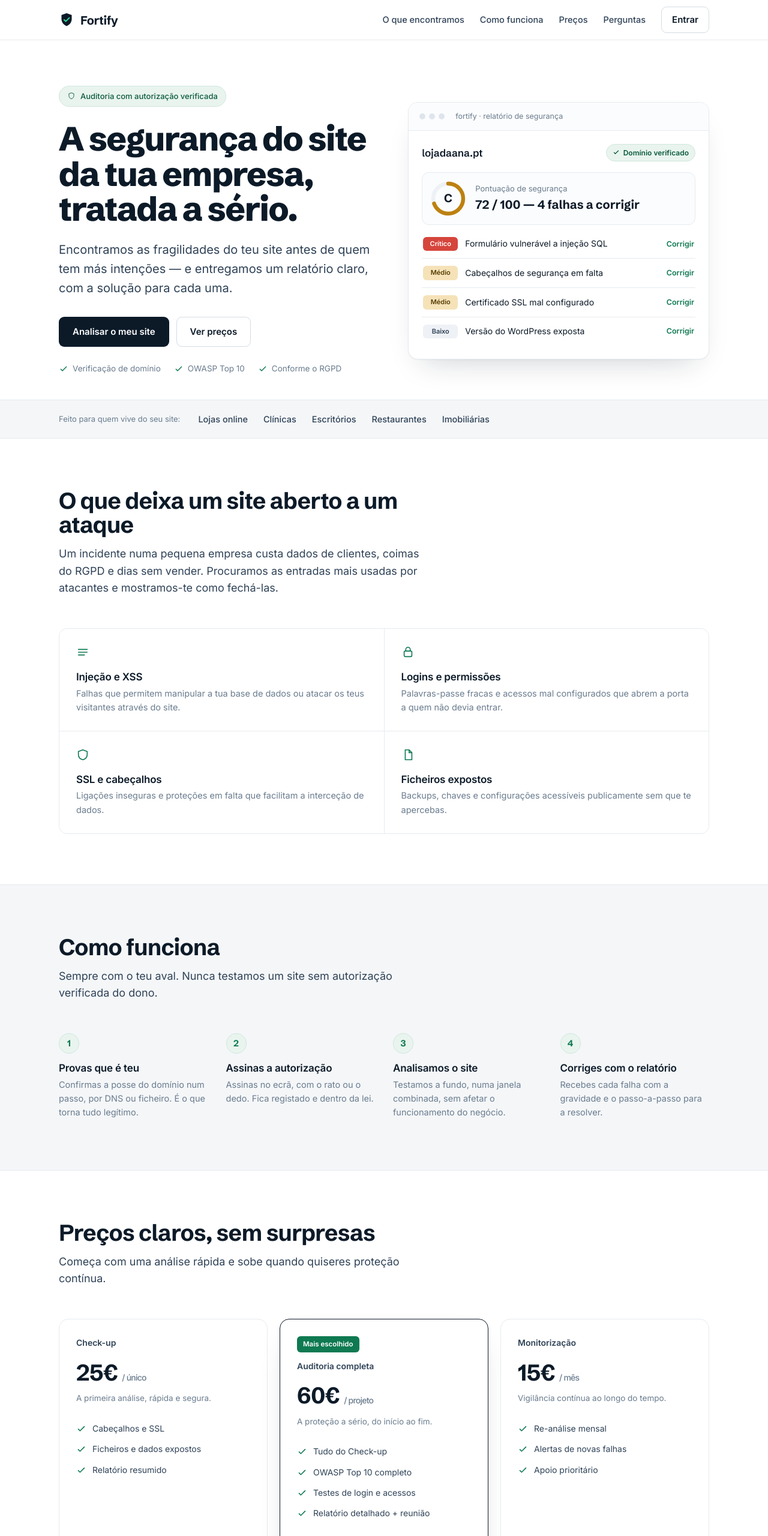
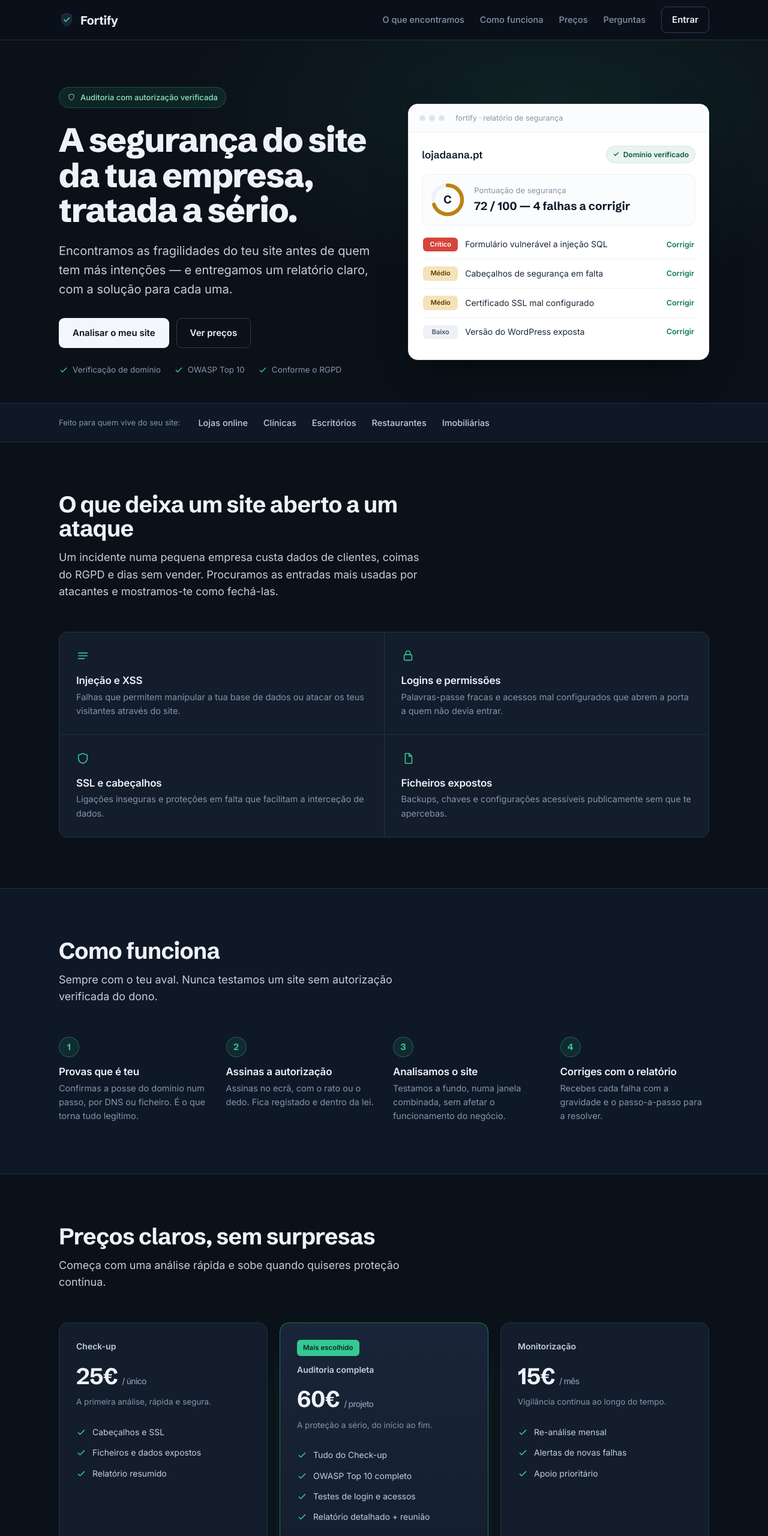
Before and after one commit to Waze7123/ChestCounter, a plain HTML site: page site/index.html in a window 1280 px wide. Shown: the top 2560 px of the page at 60% size. Drawn offline with Linux system fonts and the light colour scheme.

Commit message:
Paleta escura profissional no site e na plataforma
Co-Authored-By: Claude Opus 5.5 <noreply@anthropic.com>
Claude-Session: https://claude.ai/code/session_01R4TcCSvrzG9bGLNudYryxQ

```diff
--- a/site/index.html
+++ b/site/index.html
@@ -10,144 +10,131 @@
 <link href="https://fonts.googleapis.com/css2?family=Schibsted+Grotesk:wght@400;500;600;700;800&family=Inter:wght@400;450;500;600&display=swap" rel="stylesheet">
 <style>
   :root{
-    --paper:#ffffff; --bg:#f4f6f8; --ink:#0c1a28; --ink-soft:#2f4257; --muted:#6a7c8e;
-    --line:#e6ebf0; --line-strong:#d4dce4;
-    --accent:#0f7a52; --accent-ink:#0a5a3d; --accent-wash:#e9f4ef;
-    --danger:#d6453c; --warn:#bd8111;
+    --bg:#0b1119; --bg-elev:#0f1826; --surface:#131d2c; --surface-2:#192538;
+    --line:#22304a; --line-strong:#2d3c59;
+    --ink:#eef2f8; --soft:#c3cedd; --muted:#8495ac;
+    --accent:#35c892; --accent-soft:#8fe6c4; --accent-ink:#052a1d; --accent-wash:rgba(53,200,146,.10);
+    --danger:#ef7468; --warn:#e0b055;
     --maxw:1140px;
   }
   *{box-sizing:border-box;margin:0;padding:0}
   html{scroll-behavior:smooth}
-  body{background:var(--paper);color:var(--ink);font-family:"Inter",system-ui,sans-serif;line-height:1.6;-webkit-font-smoothing:antialiased;font-feature-settings:"cv05","ss01"}
+  body{background:var(--bg);color:var(--ink);font-family:"Inter",system-ui,sans-serif;line-height:1.6;-webkit-font-smoothing:antialiased;font-feature-settings:"cv05","ss01"}
   a{color:inherit;text-decoration:none}
   .wrap{max-width:var(--maxw);margin:0 auto;padding:0 28px}
   h1,h2,h3,.wm{font-family:"Schibsted Grotesk",system-ui,sans-serif;letter-spacing:-.02em;font-weight:700;line-height:1.05;color:var(--ink)}
-  .btn{display:inline-flex;align-items:center;justify-content:center;gap:8px;font-family:"Inter";font-weight:600;font-size:15px;padding:12px 22px;border-radius:9px;border:1px solid transparent;cursor:pointer;transition:background .14s,border-color .14s,color .14s}
+  .btn{display:inline-flex;align-items:center;justify-content:center;gap:8px;font-family:"Inter";font-weight:600;font-size:15px;padding:12px 22px;border-radius:9px;border:1px solid transparent;cursor:pointer;transition:background .14s,border-color .14s,color .14s,transform .14s}
   .btn:focus-visible{outline:2.5px solid var(--accent);outline-offset:2px}
-  .btn-primary{background:var(--ink);color:#fff}
-  .btn-primary:hover{background:#17293a}
-  .btn-outline{background:#fff;color:var(--ink);border-color:var(--line-strong)}
-  .btn-outline:hover{border-color:var(--ink);}
+  .btn-primary{background:#f3f6fa;color:#0b1119}
+  .btn-primary:hover{background:#fff;transform:translateY(-1px)}
+  .btn-outline{background:transparent;color:var(--ink);border-color:var(--line-strong)}
+  .btn-outline:hover{border-color:var(--accent);color:var(--accent)}
 
-  /* NAV */
-  header{position:sticky;top:0;z-index:50;background:rgba(255,255,255,.85);backdrop-filter:saturate(1.3) blur(10px);border-bottom:1px solid var(--line)}
+  header{position:sticky;top:0;z-index:50;background:rgba(11,17,25,.78);backdrop-filter:saturate(1.3) blur(12px);border-bottom:1px solid var(--line)}
   nav{display:flex;align-items:center;justify-content:space-between;height:66px}
   .wm{display:flex;align-items:center;gap:10px;font-size:20px;font-weight:700}
   .wm svg{display:block}
   .nav-r{display:flex;align-items:center;gap:26px}
-  .nav-r a.nl{color:var(--ink-soft);font-size:14.5px;font-weight:500}
+  .nav-r a.nl{color:var(--muted);font-size:14.5px;font-weight:500}
   .nav-r a.nl:hover{color:var(--ink)}
   @media(max-width:840px){.nav-r a.nl{display:none}}
 
-  /* HERO */
-  .hero{padding:76px 0 40px}
-  .hero-grid{display:grid;grid-template-columns:1.02fr .98fr;gap:60px;align-items:center}
+  .hero{padding:78px 0 44px;position:relative}
+  .hero::before{content:"";position:absolute;inset:0;background:radial-gradient(900px 420px at 72% 18%,rgba(53,200,146,.09),transparent 70%);pointer-events:none}
+  .hero-grid{position:relative;display:grid;grid-template-columns:1.02fr .98fr;gap:60px;align-items:center}
   @media(max-width:920px){.hero-grid{grid-template-columns:1fr;gap:46px}}
-  .pill{display:inline-flex;align-items:center;gap:8px;font-size:13px;font-weight:500;color:var(--accent-ink);background:var(--accent-wash);border:1px solid #cfe7dc;padding:6px 13px;border-radius:999px;margin-bottom:24px}
+  .pill{display:inline-flex;align-items:center;gap:8px;font-size:13px;font-weight:500;color:var(--accent-soft);background:var(--accent-wash);border:1px solid rgba(53,200,146,.28);padding:6px 13px;border-radius:999px;margin-bottom:24px}
   .pill svg{display:block}
   h1{font-size:clamp(36px,5.4vw,56px);font-weight:800;letter-spacing:-.03em}
-  .hero .sub{color:var(--ink-soft);font-size:clamp(17px,2vw,20px);margin:22px 0 32px;max-width:31em}
+  .hero .sub{color:var(--soft);font-size:clamp(17px,2vw,20px);margin:22px 0 32px;max-width:31em}
   .cta-row{display:flex;gap:12px;flex-wrap:wrap;align-items:center}
   .microtrust{margin-top:26px;display:flex;gap:22px;flex-wrap:wrap;color:var(--muted);font-size:13.5px}
   .microtrust span{display:inline-flex;align-items:center;gap:7px}
   .microtrust .c{color:var(--accent)}
 
-  /* REPORT MOCK */
-  .mock{background:var(--paper);border:1px solid var(--line);border-radius:16px;box-shadow:0 1px 2px rgba(12,26,40,.04),0 24px 48px -24px rgba(12,26,40,.22);overflow:hidden}
-  .mock-top{display:flex;align-items:center;gap:8px;padding:13px 18px;border-bottom:1px solid var(--line);background:#fbfcfd}
+  /* REPORT MOCK — cartão claro (parece um screenshot real) */
+  .mock{background:#ffffff;border:1px solid #e6ebf0;border-radius:16px;box-shadow:0 30px 60px -24px rgba(0,0,0,.55);overflow:hidden}
+  .mock-top{display:flex;align-items:center;gap:8px;padding:13px 18px;border-bottom:1px solid #eef1f5;background:#fbfcfd}
   .mock-top .dots{display:flex;gap:6px}
   .mock-top .dots i{width:10px;height:10px;border-radius:50%;background:#dfe5ec;display:block}
-  .mock-top .u{margin-left:10px;font-size:12.5px;color:var(--muted);font-family:"Inter"}
+  .mock-top .u{margin-left:10px;font-size:12.5px;color:#8696a7}
   .mock-body{padding:22px}
   .mock-head{display:flex;align-items:center;justify-content:space-between;margin-bottom:18px}
-  .mock-head .d{font-family:"Schibsted Grotesk";font-weight:600;font-size:17px}
-  .chip-ok{display:inline-flex;align-items:center;gap:6px;font-size:12px;font-weight:600;color:var(--accent-ink);background:var(--accent-wash);border:1px solid #cfe7dc;padding:4px 10px;border-radius:999px}
-  .grade{display:flex;align-items:center;gap:16px;padding:14px;border:1px solid var(--line);border-radius:12px;margin-bottom:8px;background:#fbfcfd}
-  .ring{width:58px;height:58px;flex:0 0 auto}
-  .grade .gt{font-size:13px;color:var(--muted)}
-  .grade .gn{font-family:"Schibsted Grotesk";font-weight:700;font-size:20px;color:var(--ink)}
-  .rrow{display:flex;align-items:center;gap:12px;padding:12px 2px;border-bottom:1px solid var(--line)}
+  .mock-head .d{font-family:"Schibsted Grotesk";font-weight:600;font-size:17px;color:#0c1a28}
+  .chip-ok{display:inline-flex;align-items:center;gap:6px;font-size:12px;font-weight:600;color:#0a5a3d;background:#e9f4ef;border:1px solid #cfe7dc;padding:4px 10px;border-radius:999px}
+  .grade{display:flex;align-items:center;gap:16px;padding:14px;border:1px solid #eef1f5;border-radius:12px;margin-bottom:8px;background:#fbfcfd}
+  .ring{width:56px;height:56px;flex:0 0 auto}
+  .grade .gt{font-size:13px;color:#8696a7}
+  .grade .gn{font-family:"Schibsted Grotesk";font-weight:700;font-size:19px;color:#0c1a28}
+  .rrow{display:flex;align-items:center;gap:12px;padding:12px 2px;border-bottom:1px solid #eef1f5}
   .rrow:last-child{border-bottom:none}
   .sev{font-size:11px;font-weight:700;padding:3px 8px;border-radius:6px;flex:0 0 auto;min-width:58px;text-align:center}
-  .sev.h{color:#fff;background:var(--danger)}
+  .sev.h{color:#fff;background:#d6453c}
   .sev.m{color:#5a3f05;background:#f5e2b8}
-  .sev.l{color:var(--ink-soft);background:#eef1f5}
-  .rrow .rt{flex:1;font-size:14px}
-  .rrow .fix{font-size:12.5px;color:var(--accent);font-weight:600}
+  .sev.l{color:#44546a;background:#eef1f5}
+  .rrow .rt{flex:1;font-size:14px;color:#1b2a3b}
+  .rrow .fix{font-size:12.5px;color:#0f7a52;font-weight:600}
 
-  /* INDUSTRIES STRIP */
-  .strip{border-top:1px solid var(--line);border-bottom:1px solid var(--line);background:var(--bg)}
+  .strip{border-top:1px solid var(--line);border-bottom:1px solid var(--line);background:var(--bg-elev)}
   .strip .wrap{display:flex;align-items:center;gap:30px;flex-wrap:wrap;padding:20px 28px}
   .strip .lbl{font-size:13px;color:var(--muted)}
-  .strip .items{display:flex;gap:26px;flex-wrap:wrap;color:var(--ink-soft);font-weight:500;font-size:14.5px}
-  .strip .items span{display:inline-flex;align-items:center;gap:8px}
+  .strip .items{display:flex;gap:26px;flex-wrap:wrap;color:var(--soft);font-weight:500;font-size:14.5px}
 
-  /* SECTIONS */
   section{padding:84px 0}
   h2{font-size:clamp(27px,3.6vw,38px);font-weight:700;max-width:16em}
-  .lede{color:var(--ink-soft);font-size:18px;margin-top:14px;max-width:34em}
+  .lede{color:var(--soft);font-size:18px;margin-top:14px;max-width:34em}
 
-  /* THREATS */
   .tg{margin-top:52px;display:grid;grid-template-columns:repeat(2,1fr);gap:1px;background:var(--line);border:1px solid var(--line);border-radius:14px;overflow:hidden}
   @media(max-width:720px){.tg{grid-template-columns:1fr}}
-  .tcell{background:var(--paper);padding:28px}
+  .tcell{background:var(--surface);padding:28px}
   .tcell .ic{color:var(--accent);margin-bottom:14px}
   .tcell h3{font-size:17px;font-weight:600;font-family:"Inter";letter-spacing:-.01em;margin-bottom:6px}
   .tcell p{color:var(--muted);font-size:14.5px}
 
-  /* HOW */
-  .how{background:var(--bg);border-top:1px solid var(--line);border-bottom:1px solid var(--line)}
+  .how{background:var(--bg-elev);border-top:1px solid var(--line);border-bottom:1px solid var(--line)}
   .hsteps{margin-top:52px;display:grid;grid-template-columns:repeat(4,1fr);gap:30px}
   @media(max-width:880px){.hsteps{grid-template-columns:1fr 1fr}}
   @media(max-width:520px){.hsteps{grid-template-columns:1fr}}
-  .hstep{position:relative}
-  .hstep .n{font-family:"Schibsted Grotesk";font-weight:700;font-size:15px;color:var(--accent);border:1.5px solid #cfe7dc;background:var(--accent-wash);width:34px;height:34px;border-radius:50%;display:flex;align-items:center;justify-content:center;margin-bottom:16px}
+  .hstep .n{font-family:"Schibsted Grotesk";font-weight:700;font-size:15px;color:var(--accent);border:1.5px solid rgba(53,200,146,.35);background:var(--accent-wash);width:34px;height:34px;border-radius:50%;display:flex;align-items:center;justify-content:center;margin-bottom:16px}
   .hstep h3{font-size:17px;font-weight:600;font-family:"Inter";letter-spacing:-.01em;margin-bottom:6px}
   .hstep p{color:var(--muted);font-size:14.5px}
 
-  /* PRICING */
   .pg{margin-top:52px;display:grid;grid-template-columns:repeat(3,1fr);gap:20px;align-items:stretch}
   @media(max-width:880px){.pg{grid-template-columns:1fr}}
-  .pc{display:flex;flex-direction:column;background:var(--paper);border:1px solid var(--line);border-radius:16px;padding:28px}
-  .pc.hl{border-color:var(--ink);box-shadow:0 20px 50px -28px rgba(12,26,40,.3)}
-  .pc .nm{font-size:14px;font-weight:600;color:var(--ink-soft)}
-  .pc .pr{font-family:"Schibsted Grotesk";font-weight:700;font-size:38px;margin:8px 0 2px;letter-spacing:-.02em}
+  .pc{display:flex;flex-direction:column;background:var(--surface);border:1px solid var(--line);border-radius:16px;padding:28px}
+  .pc.hl{background:linear-gradient(180deg,var(--surface-2),var(--surface));border-color:rgba(53,200,146,.45);box-shadow:0 24px 60px -34px rgba(53,200,146,.35)}
+  .pc .nm{font-size:14px;font-weight:600;color:var(--soft)}
+  .pc .pr{font-family:"Schibsted Grotesk";font-weight:700;font-size:38px;margin:8px 0 2px;letter-spacing:-.02em;color:var(--ink)}
   .pc .pr small{font-family:"Inter";font-size:14px;color:var(--muted);font-weight:500}
   .pc .desc{color:var(--muted);font-size:13.5px;margin-bottom:18px}
-  .pc .tag{align-self:flex-start;font-size:11.5px;font-weight:700;color:#fff;background:var(--accent);padding:4px 10px;border-radius:6px;margin-bottom:12px}
+  .pc .tag{align-self:flex-start;font-size:11.5px;font-weight:700;color:var(--accent-ink);background:var(--accent);padding:4px 10px;border-radius:6px;margin-bottom:12px}
   .pc ul{list-style:none;margin:4px 0 24px;flex:1}
-  .pc li{display:flex;gap:10px;align-items:flex-start;padding:6px 0;color:var(--ink-soft);font-size:14px}
+  .pc li{display:flex;gap:10px;align-items:flex-start;padding:6px 0;color:var(--soft);font-size:14px}
   .pc li svg{flex:0 0 auto;margin-top:3px;color:var(--accent)}
   .note{color:var(--muted);font-size:13px;margin-top:18px}
 
-  /* GUARANTEE */
-  .guar{display:grid;grid-template-columns:auto 1fr;gap:24px;align-items:center;border:1px solid var(--line);border-radius:16px;padding:32px;background:linear-gradient(180deg,#fff,#fbfcfd)}
+  .guar{display:grid;grid-template-columns:auto 1fr;gap:24px;align-items:center;border:1px solid var(--line);border-radius:16px;padding:32px;background:var(--surface)}
   @media(max-width:600px){.guar{grid-template-columns:1fr}}
   .guar h3{font-size:22px}
-  .guar p{color:var(--ink-soft);margin-top:9px;font-size:15.5px;max-width:46em}
+  .guar p{color:var(--soft);margin-top:9px;font-size:15.5px;max-width:46em}
 
-  /* FAQ */
   .faq{margin-top:40px;border-top:1px solid var(--line)}
   details{border-bottom:1px solid var(--line)}
-  summary{list-style:none;cursor:pointer;padding:20px 0;font-weight:600;font-size:17px;font-family:"Inter";display:flex;justify-content:space-between;align-items:center;gap:16px}
+  summary{list-style:none;cursor:pointer;padding:20px 0;font-weight:600;font-size:17px;font-family:"Inter";display:flex;justify-content:space-between;align-items:center;gap:16px;color:var(--ink)}
   summary::-webkit-details-marker{display:none}
   summary .pm{color:var(--muted);transition:transform .2s;flex:0 0 auto}
   details[open] summary .pm{transform:rotate(45deg)}
-  details p{color:var(--ink-soft);padding:0 0 20px;font-size:15px;max-width:52em}
+  details p{color:var(--soft);padding:0 0 20px;font-size:15px;max-width:52em}
 
-  /* FINAL */
-  .final{text-align:center;background:var(--ink);color:#fff;border-radius:20px;padding:60px 28px;margin:0 28px}
-  .final h2{color:#fff;margin:0 auto;max-width:15em}
-  .final p{color:#aebccb;font-size:18px;margin:14px auto 28px;max-width:34em}
-  .final .btn-primary{background:#fff;color:var(--ink)}
-  .final .btn-primary:hover{background:#eef1f4}
+  .final{text-align:center;background:linear-gradient(180deg,var(--surface-2),var(--surface));border:1px solid var(--line-strong);border-radius:20px;padding:60px 28px;margin:0 28px}
+  .final h2{margin:0 auto;max-width:15em}
+  .final p{color:var(--soft);font-size:18px;margin:14px auto 28px;max-width:34em}
 
-  /* FOOTER */
   footer{padding:46px 0 40px}
   .fcols{display:flex;justify-content:space-between;gap:30px;flex-wrap:wrap;border-top:1px solid var(--line);padding-top:30px}
   .fcols .fb{max-width:22em}
   .fcols p{color:var(--muted);font-size:14px;margin-top:10px}
-  .fcols .lbl{font-size:12.5px;text-transform:none;color:var(--ink);font-weight:600;margin-bottom:10px}
+  .fcols .lbl{font-size:12.5px;color:var(--ink);font-weight:600;margin-bottom:10px}
   .fcols a{display:block;color:var(--muted);font-size:14px;padding:3px 0}
   .fcols a:hover{color:var(--ink)}
   .copyright{color:var(--muted);font-size:13px;margin-top:30px}
@@ -159,7 +146,7 @@
   <div class="wrap">
     <nav>
       <a class="wm" href="#top">
-        <svg width="26" height="26" viewBox="0 0 32 32" fill="none"><path d="M16 2.5l10.5 3.8v8.3c0 6.8-4.4 11.9-10.5 14.2C9.9 26.5 5.5 21.4 5.5 14.6V6.3L16 2.5z" fill="#0c1a28"/><path d="M11 16l3.3 3.3L21.5 12" stroke="#2fe39a" stroke-width="2.2" stroke-linecap="round" stroke-linejoin="round"/></svg>
+        <svg width="26" height="26" viewBox="0 0 32 32" fill="none"><path d="M16 2.5l10.5 3.8v8.3c0 6.8-4.4 11.9-10.5 14.2C9.9 26.5 5.5 21.4 5.5 14.6V6.3L16 2.5z" fill="#192538" stroke="#2d3c59" stroke-width="1"/><path d="M11 16l3.3 3.3L21.5 12" stroke="#35c892" stroke-width="2.2" stroke-linecap="round" stroke-linejoin="round"/></svg>
         Fortify
       </a>
       <div class="nav-r">
@@ -176,7 +163,7 @@
 <div id="top" class="hero">
   <div class="wrap hero-grid">
     <div>
-      <span class="pill"><svg width="14" height="14" viewBox="0 0 24 24" fill="none"><path d="M12 3l7 2.5v5.5c0 4.5-3 8-7 9.2-4-1.2-7-4.7-7-9.2V5.5L12 3z" stroke="#0a5a3d" stroke-width="1.6" stroke-linejoin="round"/></svg> Auditoria com autorização verificada</span>
+      <span class="pill"><svg width="14" height="14" viewBox="0 0 24 24" fill="none"><path d="M12 3l7 2.5v5.5c0 4.5-3 8-7 9.2-4-1.2-7-4.7-7-9.2V5.5L12 3z" stroke="#8fe6c4" stroke-width="1.6" stroke-linejoin="round"/></svg> Auditoria com autorização verificada</span>
       <h1>A segurança do site da tua empresa, tratada a sério.</h1>
       <p class="sub">Encontramos as fragilidades do teu site antes de quem tem más intenções — e entregamos um relatório claro, com a solução para cada uma.</p>
       <div class="cta-row">
@@ -293,7 +280,7 @@
 <section>
   <div class="wrap">
     <div class="guar">
-      <svg width="50" height="50" viewBox="0 0 32 32" fill="none"><path d="M16 2.5l10.5 3.8v8.3c0 6.8-4.4 11.9-10.5 14.2C9.9 26.5 5.5 21.4 5.5 14.6V6.3L16 2.5z" fill="#eef7f2" stroke="#0f7a52" stroke-width="1.2"/><path d="M11 16l3.3 3.3L21.5 12" stroke="#0f7a52" stroke-width="2" stroke-linecap="round" stroke-linejoin="round"/></svg>
+      <svg width="50" height="50" viewBox="0 0 32 32" fill="none"><path d="M16 2.5l10.5 3.8v8.3c0 6.8-4.4 11.9-10.5 14.2C9.9 26.5 5.5 21.4 5.5 14.6V6.3L16 2.5z" fill="#152133" stroke="#35c892" stroke-width="1.1"/><path d="M11 16l3.3 3.3L21.5 12" stroke="#35c892" stroke-width="2" stroke-linecap="round" stroke-linejoin="round"/></svg>
       <div>
         <h3>Ética e legalidade, sem exceções</h3>
         <p>Só analisamos sites com autorização escrita do dono, confirmada por controlo do domínio. Cumprimos o RGPD, tratamos tudo com total confidencialidade e nunca divulgamos as falhas que encontramos.</p>
@@ -326,7 +313,7 @@
   <div class="wrap">
     <div class="fcols">
       <div class="fb">
-        <a class="wm" href="#top" style="font-size:19px"><svg width="24" height="24" viewBox="0 0 32 32" fill="none"><path d="M16 2.5l10.5 3.8v8.3c0 6.8-4.4 11.9-10.5 14.2C9.9 26.5 5.5 21.4 5.5 14.6V6.3L16 2.5z" fill="#0c1a28"/><path d="M11 16l3.3 3.3L21.5 12" stroke="#2fe39a" stroke-width="2.2" stroke-linecap="round" stroke-linejoin="round"/></svg> Fortify</a>
+        <a class="wm" href="#top" style="font-size:19px"><svg width="24" height="24" viewBox="0 0 32 32" fill="none"><path d="M16 2.5l10.5 3.8v8.3c0 6.8-4.4 11.9-10.5 14.2C9.9 26.5 5.5 21.4 5.5 14.6V6.3L16 2.5z" fill="#192538" stroke="#2d3c59" stroke-width="1"/><path d="M11 16l3.3 3.3L21.5 12" stroke="#35c892" stroke-width="2.2" stroke-linecap="round" stroke-linejoin="round"/></svg> Fortify</a>
         <p>Auditoria de segurança para pequenas e médias empresas em Portugal.</p>
       </div>
       <div>
```
Also changed, not shown: site/plataforma.html (+3 -3 lines).
